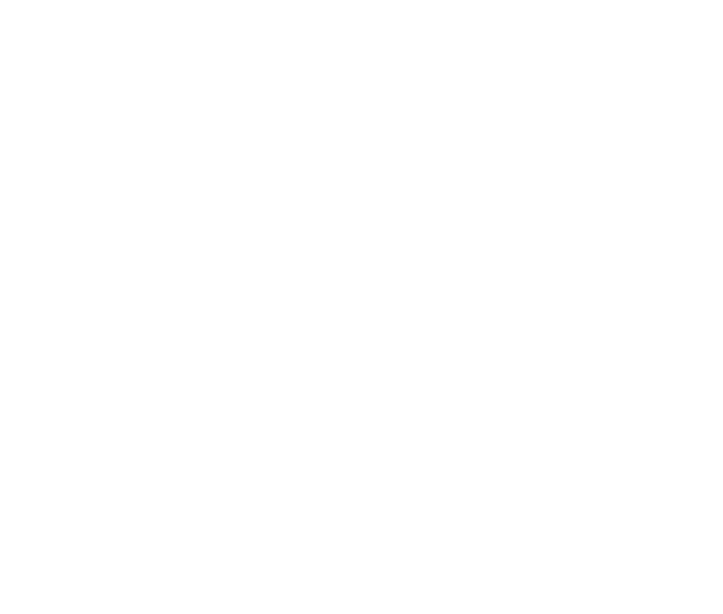
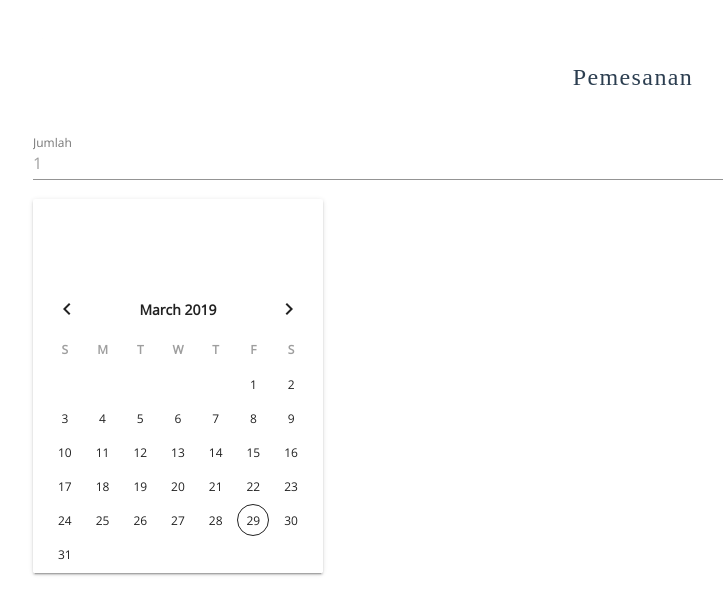
Before and after one commit to dkletz-hackathon/timun-mas, a Vue app: page /order in a window 1280 px wide. Shown: the top 614 px of the page, without its empty margins (7-730 px from the left). Built offline with nearby package versions, Linux system fonts and the light colour scheme.

Commit message:
Create order page

```diff
--- a/src/components/PlaceDetail/Product.vue
+++ b/src/components/PlaceDetail/Product.vue
@@ -1,6 +1,10 @@
 <template>
   <span>
-    <v-card class="product-box" flat>
+    <v-card
+      class="product-box"
+      flat
+      @click="order"
+    >
       <img :src="product.image_url || this.placeholder_url" alt="Product's Cover" class="full-width product-image">
       <h1>{{ product.name }}</h1>
       <div class="horizontal">
@@ -22,9 +26,25 @@
   props: {
     product: {},
   },
+  mounted() {
+    console.log('hehe');
+    console.log(this.product);
+  },
   data() {
     return {
       placeholder_url: "https://jlfarchitects.com/wp-content/uploads/2015/03/img-placeholder.jpg"
+    }
+  },
+  methods: {
+    order() {
+      if(this.product.category === 'service') {
+        this.$router.push({
+          name: 'Order',
+          params: {
+            id: this.product.id
+          }
+        });
+      }
     }
   }
 };
--- a/src/router.js
+++ b/src/router.js
@@ -6,6 +6,7 @@
 import Product from './components/PlaceDetail/Product.vue'
 import Souvenir from './views/Souvenir.vue'
 import PlaceDetail from './views/PlaceDetail.vue'
+import Order from './views/Order.vue'
 
 Vue.use(Router);
 
@@ -65,6 +66,12 @@
       path: '/detail/:id',
       name: 'PlaceDetail',
       component: PlaceDetail,
+    },
+    {
+      path: '/order',
+      name: 'Order',
+      component: Order,
+      props: true
     }
   ]
 })
--- /dev/null
+++ b/src/views/Order.vue
@@ -0,0 +1,54 @@
+<template>
+  <v-container fluid id="order">
+    <h1 id="order__header">Pemesanan</h1>
+    <div id="order__form">
+      <v-text-field
+        label="Jumlah"
+        placeholder="1"
+      />
+      <v-date-picker
+        v-model="start_date"
+        :reactive="true"
+      />
+    </div>
+  </v-container>
+</template>
+
+<script>
+export default {
+  name: 'Order',
+  props: {
+    id: '',
+  },
+  data() {
+    return {
+      start_date: '',
+      duration: '',
+      total: '',
+      phone_num: '',
+    }
+  },
+  created() {
+    console.log(this.id);
+  }
+}
+</script>
+
+<style lang="scss" scoped>
+#order {
+  min-height: 100vh;
+  padding-top: 8vh !important;
+
+  #order__header {
+    font-family: 'Playfair Display';
+    font-weight: normal;
+    letter-spacing: 0.1rem;
+    text-align: center;
+    font-size: 3vh;
+  }
+
+  #order__form {
+    padding: 5vh;
+  }
+}
+</style>
```
